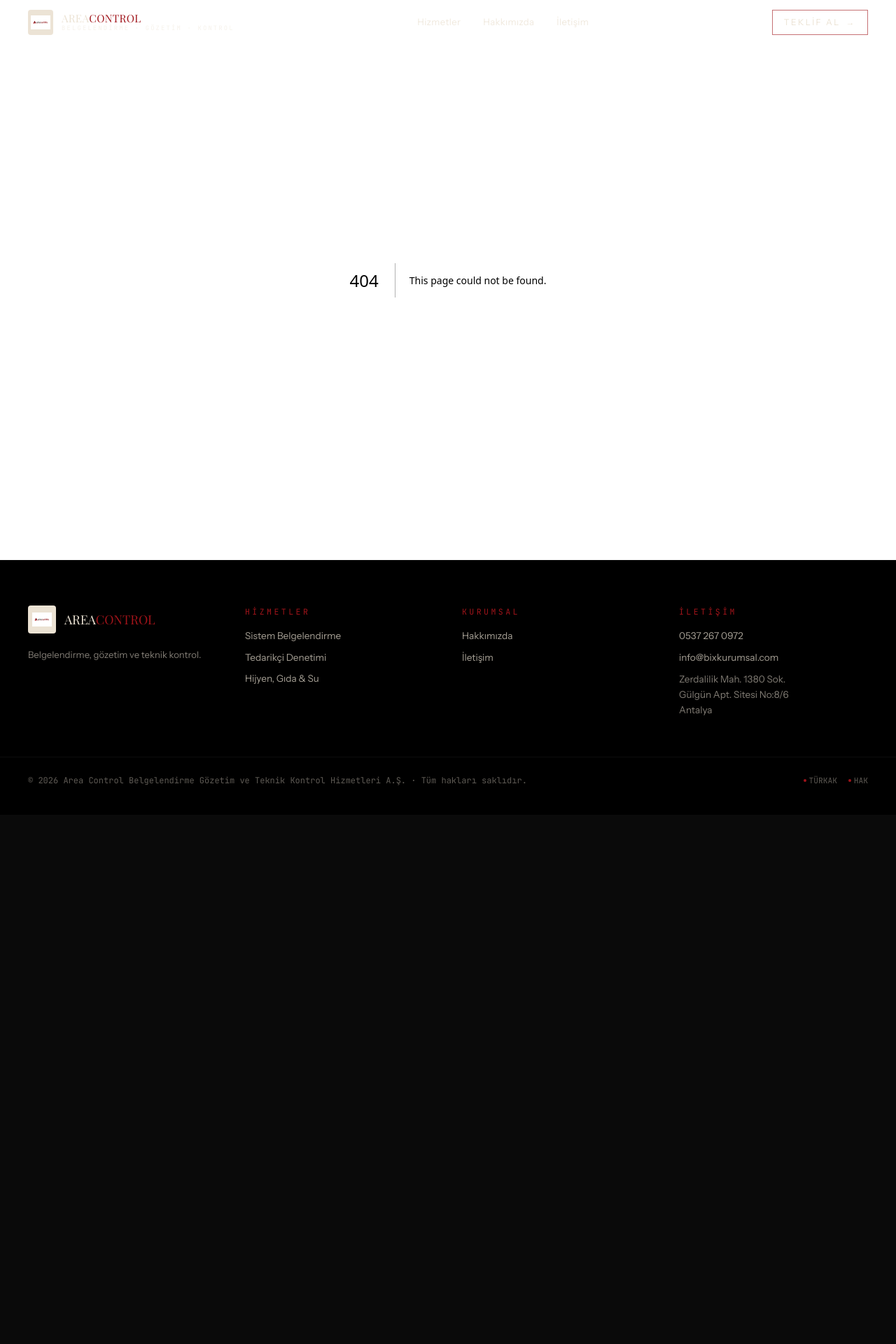
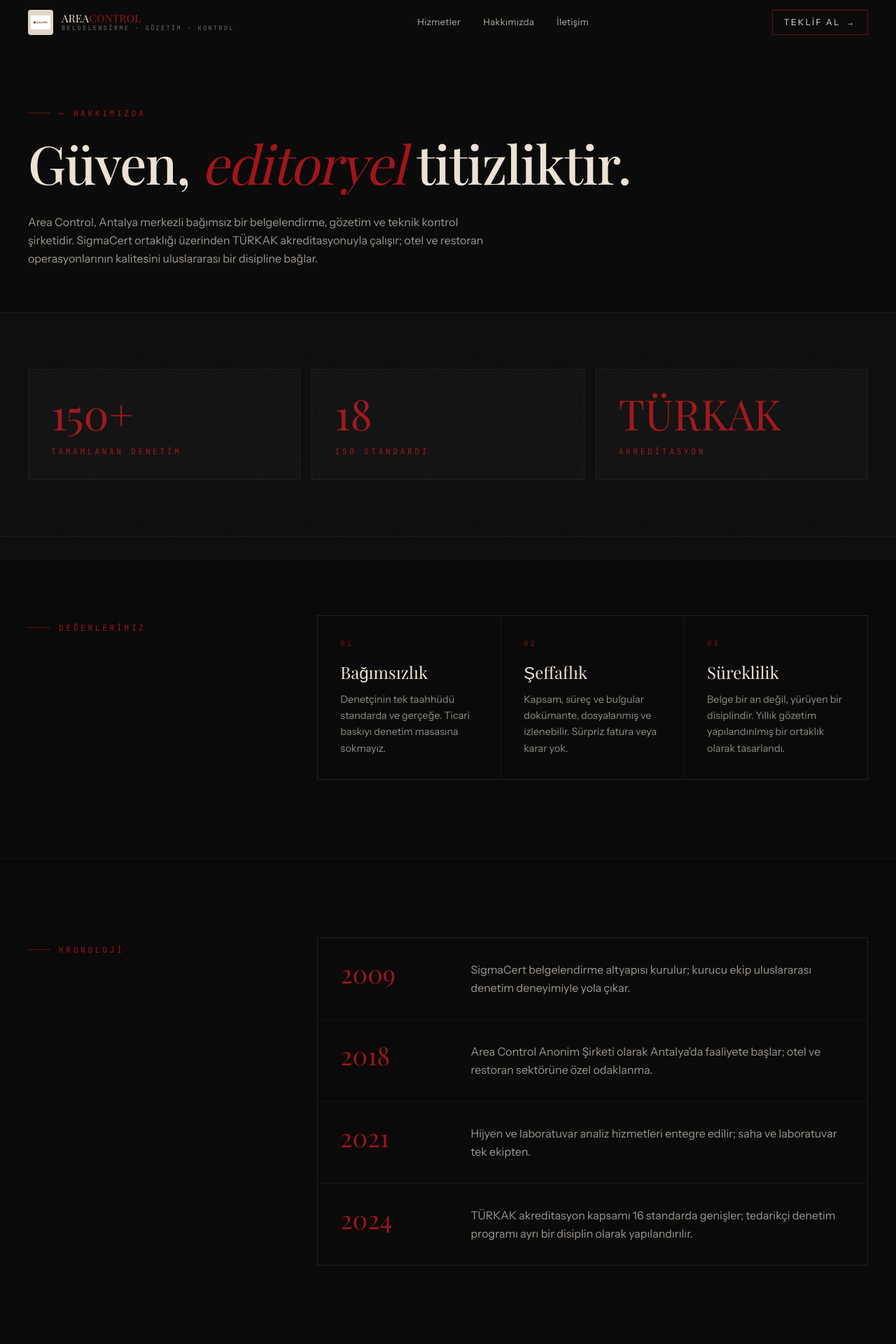
Before and after one commit to weliakcay/Area-Control-, a Next.js app: page /hakkimizda in a window 1280 px wide. Before the commit this address had no page. Shown: the top 1920 px of the page at 70% size. Before the commit the page ends 1164 px from the top, so only its background shows below. Built offline with nearby package versions, Linux system fonts and the light colour scheme.

Commit message:
feat: hakkimizda page with timeline and values

```diff
--- /dev/null
+++ b/app/hakkimizda/page.tsx
@@ -0,0 +1,105 @@
+import type { Metadata } from 'next';
+import KickerLabel from '@/components/ui/KickerLabel';
+import Reveal from '@/components/ui/Reveal';
+import Counter from '@/components/ui/Counter';
+import { site } from '@/content/site';
+
+export const metadata: Metadata = {
+  title: 'Hakkımızda',
+  description: `${site.name}, Antalya merkezli bağımsız bir belgelendirme ve denetim şirketidir.`,
+};
+
+const TIMELINE = [
+  { year: '2009', text: 'SigmaCert belgelendirme altyapısı kurulur; kurucu ekip uluslararası denetim deneyimiyle yola çıkar.' },
+  { year: '2018', text: 'Area Control Anonim Şirketi olarak Antalya\'da faaliyete başlar; otel ve restoran sektörüne özel odaklanma.' },
+  { year: '2021', text: 'Hijyen ve laboratuvar analiz hizmetleri entegre edilir; saha ve laboratuvar tek ekipten.' },
+  { year: '2024', text: 'TÜRKAK akreditasyon kapsamı 16 standarda genişler; tedarikçi denetim programı ayrı bir disiplin olarak yapılandırılır.' },
+];
+
+const VALUES = [
+  { title: 'Bağımsızlık', text: 'Denetçinin tek taahhüdü standarda ve gerçeğe. Ticari baskıyı denetim masasına sokmayız.' },
+  { title: 'Şeffaflık', text: 'Kapsam, süreç ve bulgular dokümante, dosyalanmış ve izlenebilir. Sürpriz fatura veya karar yok.' },
+  { title: 'Süreklilik', text: 'Belge bir an değil, yürüyen bir disiplindir. Yıllık gözetim yapılandırılmış bir ortaklık olarak tasarlandı.' },
+];
+
+export default function Hakkimizda() {
+  return (
+    <>
+      <section className="pt-36 pb-16 px-6 lg:px-10 bg-ink grain isolate">
+        <div className="mx-auto max-w-7xl">
+          <KickerLabel>— Hakkımızda</KickerLabel>
+          <h1 className="mt-6 display-xl text-cream max-w-4xl">
+            Güven, <span className="italic text-crimson font-normal">editoryel</span> titizliktir.
+          </h1>
+          <p className="mt-8 max-w-2xl text-cream/65 leading-relaxed">
+            Area Control, Antalya merkezli bağımsız bir belgelendirme, gözetim ve teknik kontrol şirketidir. SigmaCert ortaklığı üzerinden TÜRKAK akreditasyonuyla çalışır; otel ve restoran operasyonlarının kalitesini uluslararası bir disipline bağlar.
+          </p>
+        </div>
+      </section>
+
+      <section className="py-20 border-t border-white/5">
+        <div className="mx-auto max-w-7xl px-6 lg:px-10 grid md:grid-cols-3 gap-6 md:gap-4">
+          {site.metrics.map((m, i) => (
+            <Reveal key={m.label} delay={i * 0.08}>
+              <div className="p-8 border border-white/5 bg-white/[0.02]">
+                <div className="font-display text-5xl md:text-6xl text-crimson leading-none">
+                  <Counter to={m.value} />
+                </div>
+                <div className="mt-4 kicker">{m.label}</div>
+              </div>
+            </Reveal>
+          ))}
+        </div>
+      </section>
+
+      <section className="py-28 border-t border-white/5">
+        <div className="mx-auto max-w-7xl px-6 lg:px-10 grid md:grid-cols-12 gap-10">
+          <div className="md:col-span-4"><Reveal><KickerLabel>Değerlerimiz</KickerLabel></Reveal></div>
+          <div className="md:col-span-8 grid md:grid-cols-3 gap-px bg-white/5 border border-white/5">
+            {VALUES.map((v, i) => (
+              <Reveal key={v.title} delay={i * 0.08}>
+                <div className="bg-ink p-8 h-full">
+                  <div className="font-mono text-[0.65rem] tracking-[0.3em] uppercase text-crimson/80">
+                    0{i + 1}
+                  </div>
+                  <h3 className="mt-4 font-display text-2xl text-cream">{v.title}</h3>
+                  <p className="mt-3 text-cream/60 text-[0.9rem] leading-relaxed">{v.text}</p>
+                </div>
+              </Reveal>
+            ))}
+          </div>
+        </div>
+      </section>
+
+      <section className="py-28 border-t border-white/5">
+        <div className="mx-auto max-w-7xl px-6 lg:px-10 grid md:grid-cols-12 gap-10">
+          <div className="md:col-span-4"><Reveal><KickerLabel>Kronoloji</KickerLabel></Reveal></div>
+          <div className="md:col-span-8 space-y-px bg-white/5 border border-white/5">
+            {TIMELINE.map((t, i) => (
+              <Reveal key={t.year} delay={i * 0.08}>
+                <div className="bg-ink p-8 grid md:grid-cols-12 gap-6 items-start">
+                  <div className="md:col-span-3 font-display text-3xl md:text-4xl text-crimson leading-none">
+                    {t.year}
+                  </div>
+                  <p className="md:col-span-9 text-cream/65 leading-relaxed">{t.text}</p>
+                </div>
+              </Reveal>
+            ))}
+          </div>
+        </div>
+      </section>
+
+      <section className="py-28 border-t border-white/5">
+        <div className="mx-auto max-w-5xl px-6 lg:px-10 text-center">
+          <KickerLabel>Ortaklık</KickerLabel>
+          <h2 className="mt-5 display-lg text-cream max-w-3xl mx-auto">
+            SigmaCert akreditasyonu, Area Control saha deneyimi.
+          </h2>
+          <p className="mt-8 text-cream/65 max-w-2xl mx-auto leading-relaxed">
+            Sistem belgelendirme hizmetlerini, 2009&rsquo;dan bu yana alanında çalışan SigmaCert&rsquo;in TÜRKAK akreditasyonu altında sunuyoruz. Helal belgelendirmede HAK kapsamı geçerlidir. Bu yapı, hem uluslararası tanınırlık hem de yerel saha hızını aynı anda sağlar.
+          </p>
+        </div>
+      </section>
+    </>
+  );
+}
```
